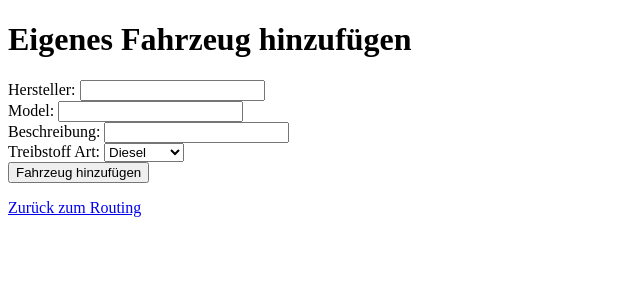
After one commit to KasamSaidi/kasam-bachelor-project, a Flask app: page /add_custom_car in a window 1280 px wide. The commit adds this page. Shown: the top 300 px of the page, without its empty margins (0-640 px from the left). Run offline with Flask 3, Linux system fonts and the light colour scheme; parts of the project's set-up code (start-up, migrations or seed data) failed here and were passed over.

Commit message:
Funktion hinzugefügt eigenes auto zu erstellen

```diff
--- a/app.py
+++ b/app.py
@@ -1,8 +1,8 @@
-from flask import Flask, render_template, request, jsonify
+from flask import Flask, render_template, request, jsonify, url_for, redirect
 from routing.elevation import get_elevation_data
 from routing.traffic import get_traffic_flow
 from routing.routing_processing import create_route_instance, geocode_location
-from profile.car import Vehicle
+from profile.vehicle import Vehicle
 
 app = Flask(__name__)
 
@@ -16,6 +16,26 @@ def index():
 @app.route('/routing')
 def routing_input_handler():
     return render_template('routing.html', vehicle_entries=vehicle_entries)
+
+@app.route('/add_custom_car', methods=['GET', 'POST'])
+def add_custom_car():
+    if request.method == 'POST':
+        custom_manufacturer = request.form.get('custom_manufacturer')
+        custom_model = request.form.get('custom_model')
+        custom_fuel_type = request.form.get('custom_fuel_type')
+        custom_model_desc = request.form.get('custom_model_desc')
+
+        custom_car_entry = Vehicle(
+            model=custom_model,
+            manufacturer=custom_manufacturer,
+            desc=custom_model_desc,
+            fuel_type=custom_fuel_type,
+        )
+        vehicle_entries.append(custom_car_entry)
+
+        return redirect(url_for('routing_input_handler'))
+
+    return render_template('add_custom_car.html')
 
 @app.route('/calculate_route', methods=['POST'])
 def calculate_route_handler():
--- /dev/null
+++ b/templates/add_custom_car.html
@@ -0,0 +1,36 @@
+<!DOCTYPE html>
+<html lang="en">
+<head>
+    <meta charset="UTF-8">
+    <meta name="viewport" content="width=device-width, initial-scale=1.0">
+    <title>Eigenes Fahrzeug hinzufügen</title>
+</head>
+<body>
+    <h1>Eigenes Fahrzeug hinzufügen</h1>
+
+    <form action="/add_custom_car" method="post">
+        <label for="custom_manufacturer">Hersteller:</label>
+        <input type="text" name="custom_manufacturer" required>
+        <br>
+
+        <label for="custom_model">Model:</label>
+        <input type="text" name="custom_model" required>
+        <br>
+
+        <label for="custom_model_desc">Beschreibung:</label>
+        <input type="text" name="custom_model_desc" required>
+        <br>
+
+        <label for="custom_fuel_type">Treibstoff Art:</label>
+        <select name="custom_fuel_type" required>
+            <option value="diesel">Diesel</option>
+            <option value="electric">Elektrisch</option>
+        </select>
+        <br>
+
+        <input type="submit" value="Fahrzeug hinzufügen">
+    </form>
+
+    <p><a href="/routing">Zurück zum Routing</a></p>
+</body>
+</html>
--- a/templates/routing.html
+++ b/templates/routing.html
@@ -16,6 +16,8 @@
         </datalist>
         <input list="vehicle_entries" type="search" name = "select_vehicle" placeholder="Suche nach ihrem Automodell">
         <br>
+        <a href="/add_custom_car">Ihr Auto nicht gefunden? Eigenes Hinzufügen.</a>
+        <br>
         <label for="start_location">Startort:</label>
         <input type="text" name="start_location" required>
         <br>
```
Also changed, not shown: profile/vehicle.py (renamed from profile/car.py).
